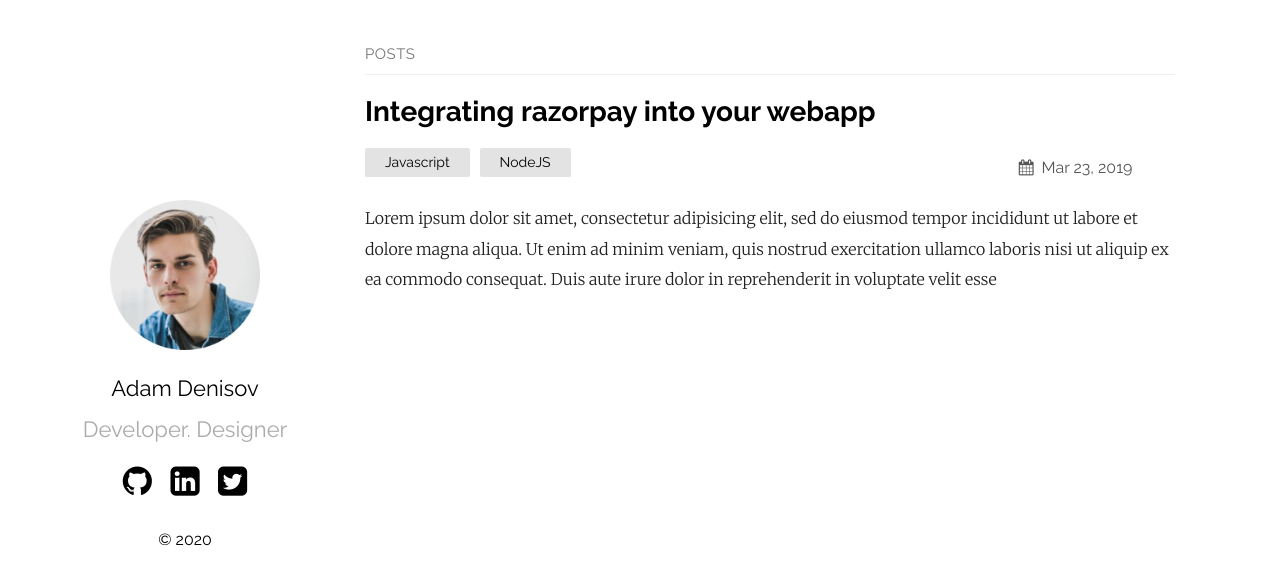
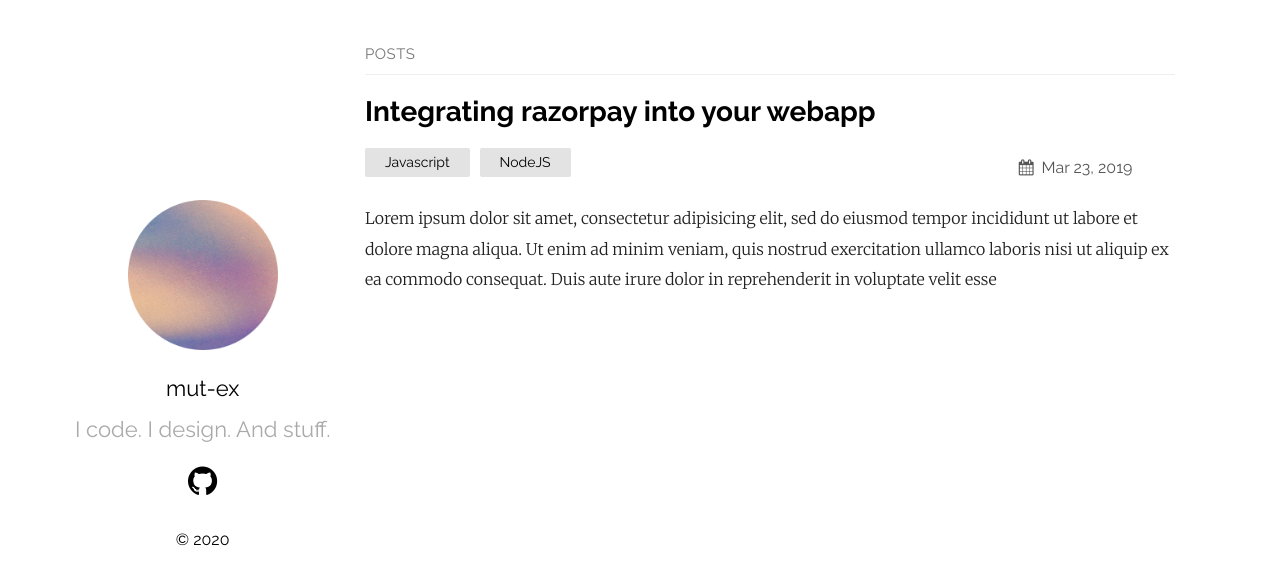
Before and after one commit to mut-ex/mut-ex.github.io, a Jekyll site: the page built from index.md, in a window 1280 px wide. Shown: the top 585 px of the page. Built offline with Jekyll 4.4.1, drawn with Linux system fonts in a browser that asks for light colours.

Commit message:
Avatar updated

```diff
--- a/_config.yml
+++ b/_config.yml
@@ -1,5 +1,5 @@
-title: Your awesome title
-author: GitHub User
+title: Mutually Exclusive
+author: mut-ex
 email: your-email@domain.com
 description: > # this means to ignore newlines until "show_exerpts:"
   Write an awesome description for your new site here. You can edit this
@@ -12,16 +12,16 @@ show_excerpts: true # set to true to show excerpts on the homepage
 sass:
   sass_dir: _sass
 plainwhite:
-  name: Adam Denisov
-  tagline: Developer. Designer
+  name: mut-ex
+  tagline: I code. I design. And stuff.
   date_format: "%b %-d, %Y"
   sitemap: true # set to true to generate sitemap.xml content
 
   # generate social links in footer
   social_links:
-    twitter: thelehhman
-    github:  thelehhman
-    linkedIn: in/thelehhman
+    # twitter: thelehhman
+    github: mut-ex
+    # linkedIn: in/thelehhman
     rss: rss
     # dribbble: jekyll
     # facebook: jekyll
```
Also changed, not shown: assets/portfolio.png.
